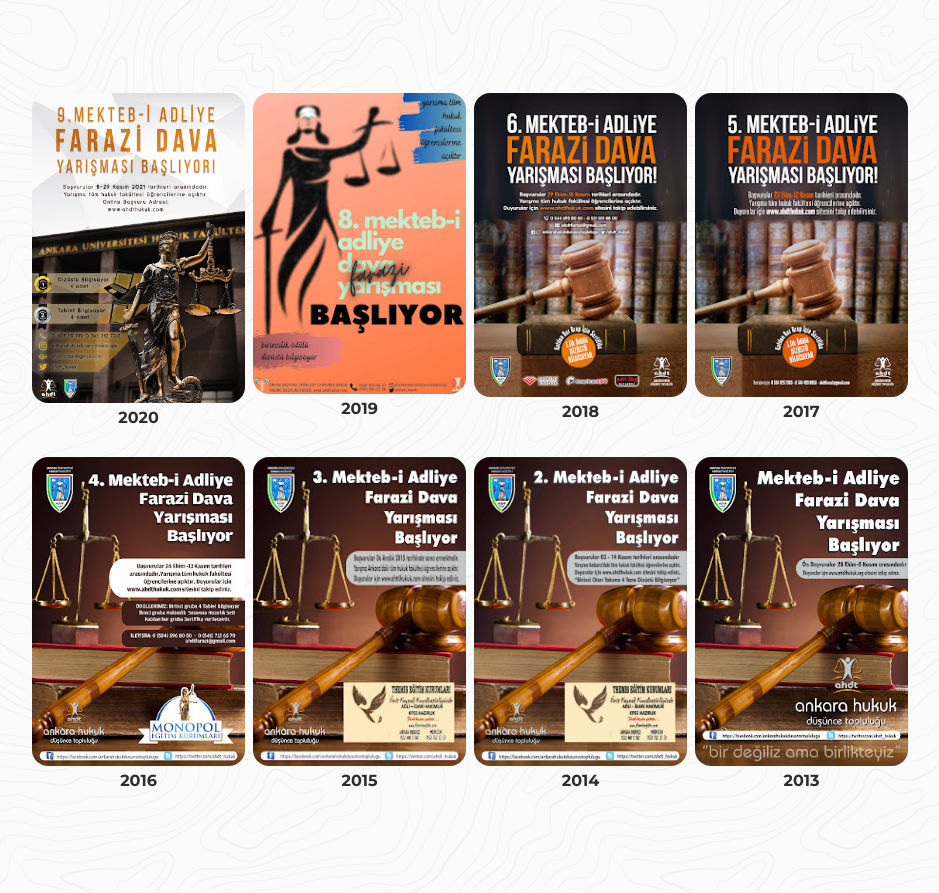
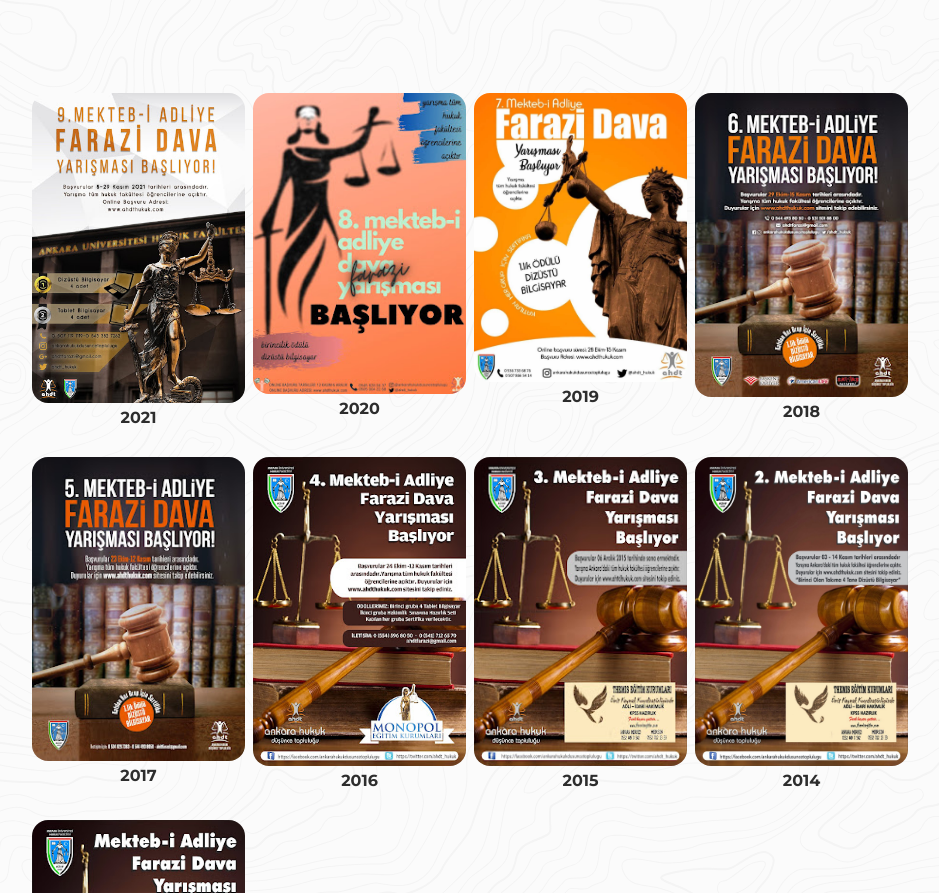
Before and after one commit to HevalNergiz/AHDT-Web, a plain HTML site: page farazi.html in a window 1280 px wide. Shown: the part 2276-3169 px from the top of the page, without its empty margins (170-1109 px from the left). Drawn offline with nearby package versions, Linux system fonts and the light colour scheme; some packages are replaced by stand-ins of ours; a script that the page names is missing.

Commit message:
asadadad

```diff
--- a/farazi.html
+++ b/farazi.html
@@ -118,9 +118,12 @@ Bir değiliz ama birlikteyiz.">
                     <div class="container">
                         <div class="row gx-2 gy-2 row-cols-2 row-cols-md-4 photos" data-bss-baguettebox="">
                             <div class="col item"><img class="img-fluid" src="assets/img/faraziafisler/2020.jpg">
+                                <p class="text-center fw-bold">2021</p>
+                            </div>
+                            <div class="col item"><img class="img-fluid" src="assets/img/faraziafisler/2019.jpg">
                                 <p class="text-center fw-bold">2020</p>
                             </div>
-                            <div class="col item"><img class="img-fluid" src="assets/img/faraziafisler/2019.jpg">
+                            <div class="col item"><img class="img-fluid" src="assets/img/71344349_149454489611406_2183221992307637850_n(1).jpg">
                                 <p class="text-center fw-bold">2019</p>
                             </div>
                             <div class="col item"><img class="img-fluid" src="assets/img/faraziafisler/2018.jpg">
```
Also changed, not shown: assets/img/71344349_149454489611406_2183221992307637850_n(1).jpg (added), 2 other files.
